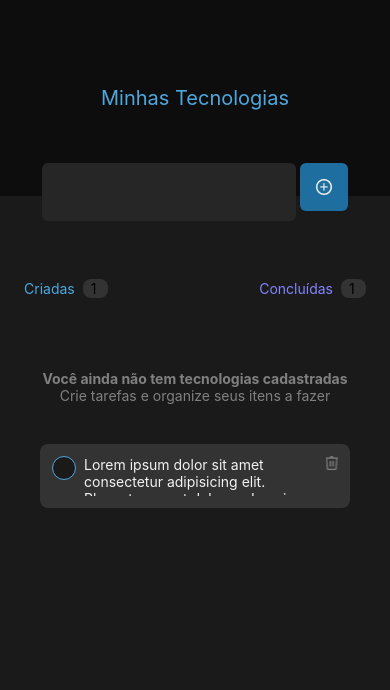
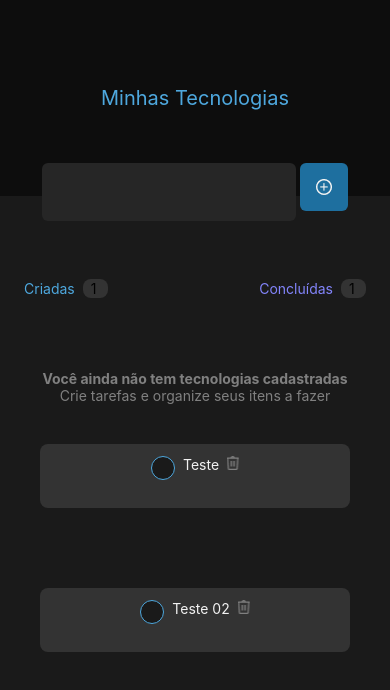
Before and after one commit to Robson-William/pdm-atividade-individual-01, a React Native app: screen / in a window 390 px wide. Shown: the top 690 px of the page. Built offline with nearby package versions, Linux system fonts and the light colour scheme.

Commit message:
Criando função de adicionar tecnologia

```diff
--- a/package.json
+++ b/package.json
@@ -12,7 +12,7 @@
     "expo": "~49.0.13",
     "expo-status-bar": "~1.6.0",
     "react": "18.2.0",
-    "react-native": "0.72.5",
+    "react-native": "0.72.6",
     "react-native-web": "~0.19.6",
     "react-dom": "18.2.0",
     "@expo/webpack-config": "^19.0.0"
--- a/src/components/Input/Input.tsx
+++ b/src/components/Input/Input.tsx
@@ -1,13 +1,21 @@
 import { View, TextInput, Pressable, Image } from 'react-native';
+import { useState } from 'react';
 import styles from './styles';
 
-export default function Input(){
+export default function Input({handleAdd}){
+    const [tech, setTech] = useState('');
+
     return (
         <>
             <View style={styles.inputBox}>
-                <TextInput style={styles.input}></TextInput>
-                <Pressable style={styles.inputButton}>
-                    <Image style={{width: 16, height: 16}}source={require('../../../assets/plus.png')}/>
+                <TextInput style={styles.input} onChangeText={tech => setTech(tech)} value={tech}></TextInput>
+                <Pressable
+                    onPress={() => {
+                        handleAdd(tech)
+                        setTech('')
+                    }}
+                    style={styles.inputButton}>
+                        <Image style={{width: 16, height: 16}}source={require('../../../assets/plus.png')}/>
                 </Pressable>
             </View>
         </>
--- a/src/components/Tech/Tech.tsx
+++ b/src/components/Tech/Tech.tsx
@@ -1,12 +1,14 @@
 import { View, Text, Pressable, Image } from 'react-native';
 import styles from './styles';
 
-export default function Tech(){
+export default function Tech({tech}){
     return (
         <>
             <View style={styles.tech}>
                 <Pressable style={styles.techButtonDone}></Pressable>
-                <Text style={styles.techContent}>Lorem ipsum dolor sit amet consectetur adipisicing elit. Placeat quaerat dolor unde enim reiciendis. Harum magni sapiente accusantium asperiores placeat voluptatum, tenetur officia modi cupiditate quam laboriosam possimus ratione quibusdam.</Text>
+                <Text style={styles.techContent}>
+                    {tech.content}
+                </Text>
                 <Pressable>
                     <Image style={{width: 12, height: 14}} source={require('../../../assets/trash.png')} />
                 </Pressable>
--- a/src/screens/MyTech/MyTech.tsx
+++ b/src/screens/MyTech/MyTech.tsx
@@ -1,14 +1,31 @@
-import { Image, Pressable, Text, TextInput, View } from "react-native";
+import { FlatList, Image, Pressable, Text, TextInput, View } from "react-native";
+import { useState} from 'react';
+
+import { v4 as uuidv4 } from 'uuid';
+
 import styles from "./styles";
 import Header from "../../components/Header/Header";
 import Input from "../../components/Input/Input";
 import Tech from "../../components/Tech/Tech";
 
+const mockList = [
+    {id: '1', content: 'Teste'},
+    {id: '2', content: 'Teste 02'}
+];
+
 export default function MyTech(){
+    const [list, setList] = useState(mockList);
+
+    function addTech(tech:string){
+        const newList = list.concat({id: uuidv4(), content: tech});
+
+        setList(newList)
+    }
+
     return (
         <>
             <Header />
-            <Input />
+            <Input handleAdd={addTech}/>
 
             <View style={styles.listBody}>
                 <View style={styles.subHeader}>
@@ -31,7 +48,11 @@ export default function MyTech(){
                     <Text style={styles.warningMessageText}>Crie tarefas e organize seus itens a fazer</Text>
                 </View>
 
-                <Tech />
+                <FlatList
+                    data={list}
+                    renderItem={({item}) => <Tech tech={item}/>}
+                    keyExtractor={item => item.id}
+                />
             </View>
         </>
     )
```
Also changed, not shown: 1 other file (tests, documents, lock files or other folders).
